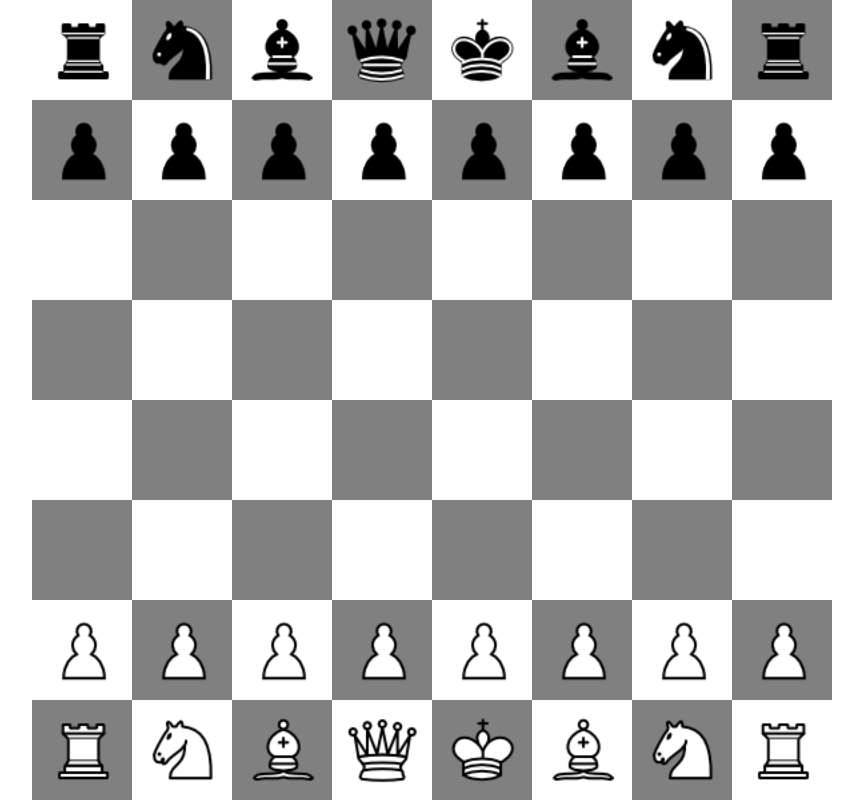
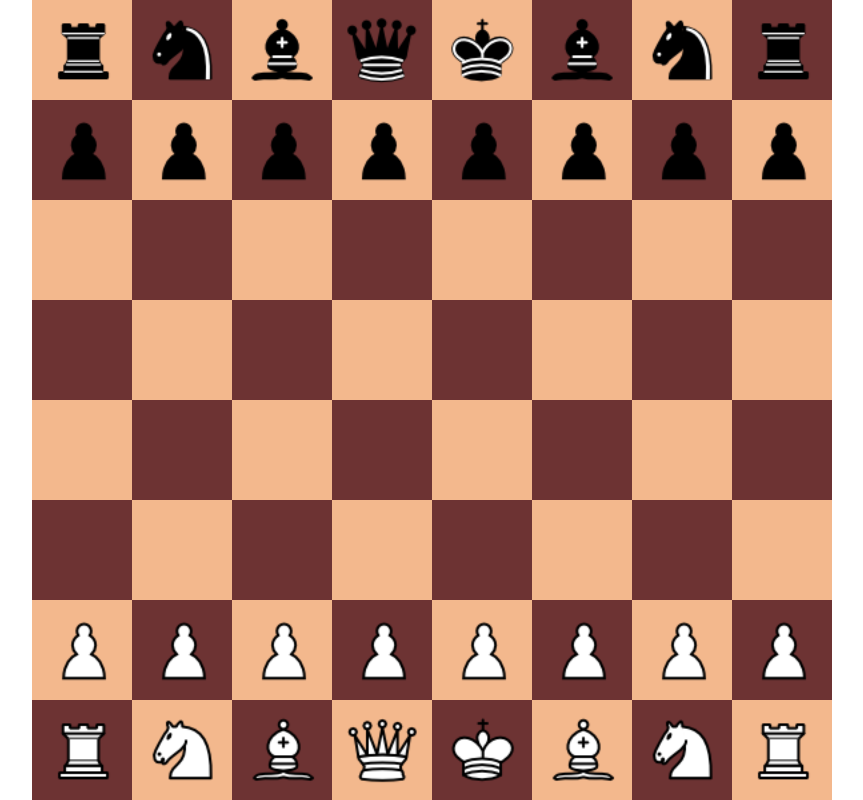
Before and after one commit to matemong/chess-game, a React (Vite) app: page / in a window 1280 px wide. Shown: the whole page, without its empty margins (208-1071 px from the left). Built offline with nearby package versions, Linux system fonts and the light colour scheme.

Commit message:
black pawn movement

```diff
--- a/src/App.css
+++ b/src/App.css
@@ -1,9 +1,9 @@
 .tile.white {
-  background-color: white;
+  background-color: rgb(243, 184, 141);
 }
 
 .tile.black {
-  background-color: gray;
+  background-color: rgb(109, 51, 51);
 }
 
 
--- a/src/referee/Referee.ts
+++ b/src/referee/Referee.ts
@@ -31,9 +31,24 @@ export default class Referee {
             return true;
           }
         }
+      } else {
+        if (previouyY === 6) {
+          if (
+            previousX === currentX &&
+            (currentY - previouyY === -1 || currentY - previouyY === -2)
+          ) {
+            console.log("valid");
+            return true;
+          }
+        } else {
+          if (previousX === currentX && currentY - previouyY === -1) {
+            console.log("valid");
+            return true;
+          }
+        }
       }
+    }
 
-      return false;
-    }
+    return false;
   }
 }
```
